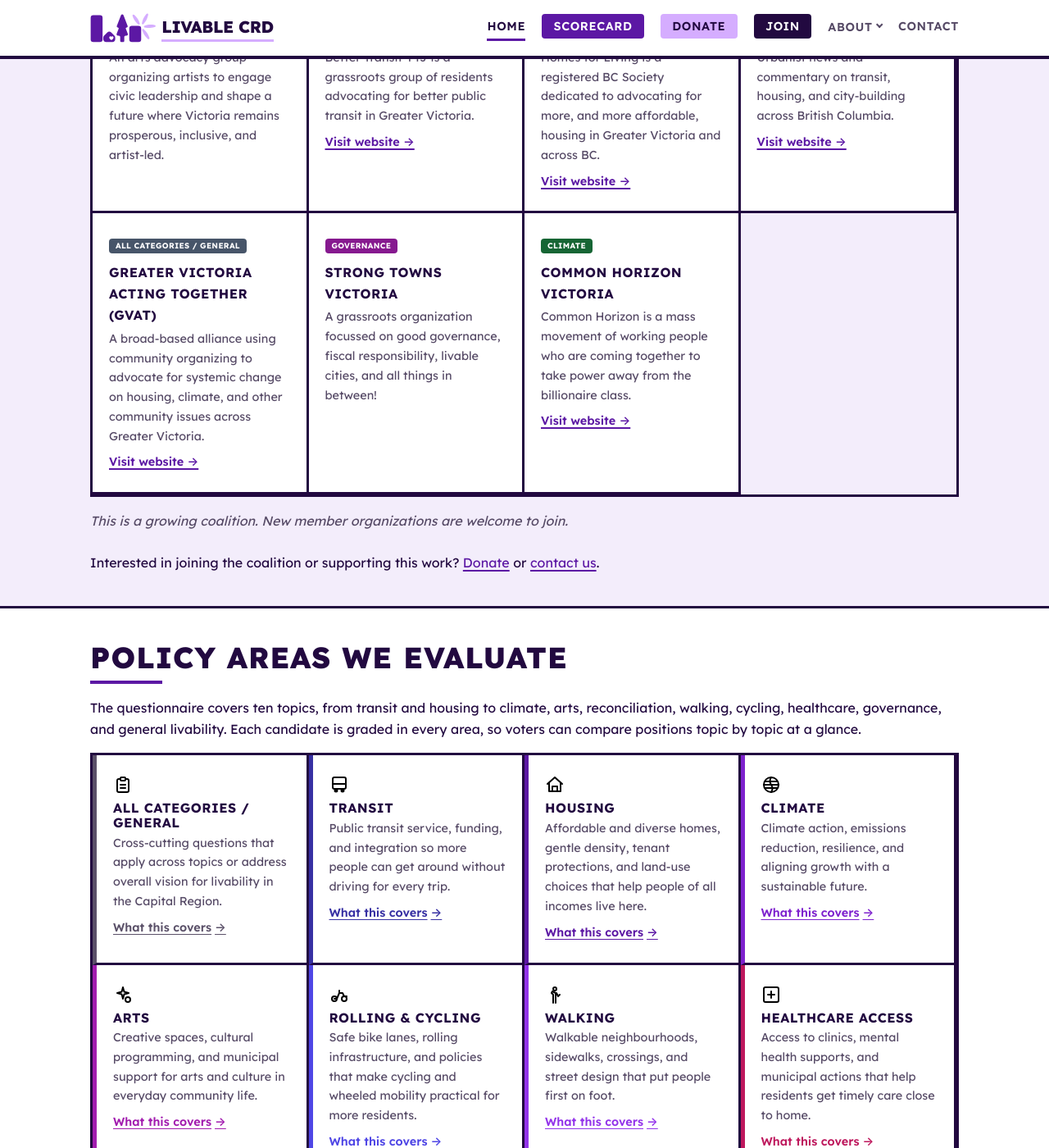
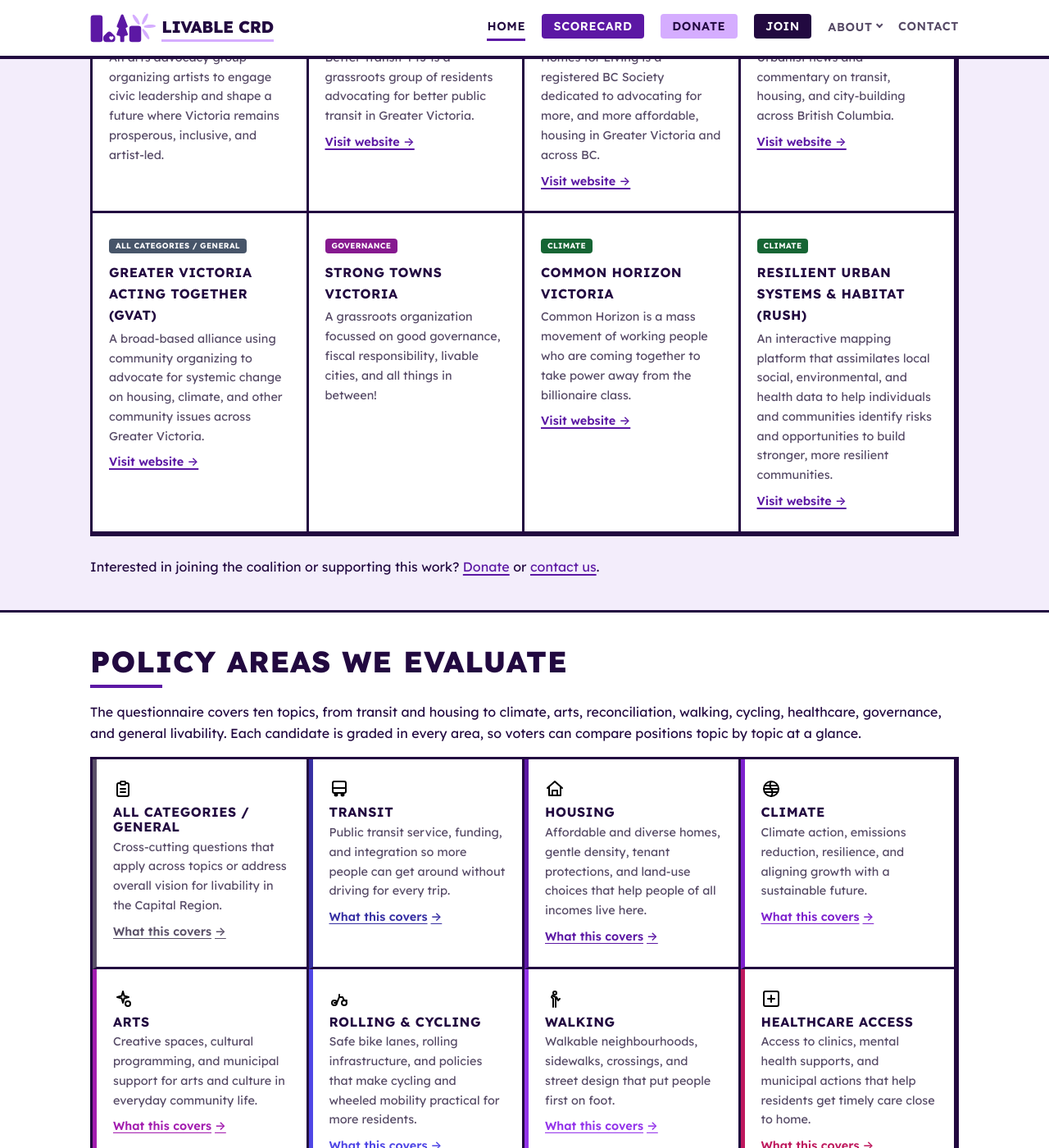
Before and after one commit to LaputanMachines/livable-crd-website, a Jekyll site: the page built from index.md, in a window 1280 px wide and 1400 px high, scrolled down 2248 px. Shown: the whole window at 82% size. Built offline with Jekyll 4.4.1, drawn with Linux system fonts in a browser that asks for light colours.

Commit message:
feat(partners): add RUSH, drop coalition growth note
Add Resilient Urban Systems & Habitat (RUSH) to the coalition roster
under the climate category.

Remove the "This is a growing coalition" line from the homepage partner
section, along with the now-unused .partner-list-note style.

Co-Authored-By: Claude Opus 5 (1M context) <noreply@anthropic.com>

```diff
--- a/_data/partners.yml
+++ b/_data/partners.yml
@@ -60,3 +60,7 @@
   note: Common Horizon is a mass movement of working people who are coming together to take power away from the billionaire class.
   url: https://www.instagram.com/chcvictoriabc/
   category: climate
+- name: Resilient Urban Systems & Habitat (RUSH)
+  note: An interactive mapping platform that assimilates local social, environmental, and health data to help individuals and communities identify risks and opportunities to build stronger, more resilient communities.
+  url: https://whatstherush.earth/
+  category: climate
--- a/_sass/_components.scss
+++ b/_sass/_components.scss
@@ -816,14 +816,6 @@ p + .partner-list {
   border: $border-weight solid $color-text;
 }
 
-// Growth note under the coalition roster: signals the coalition can still grow.
-.partner-list-note {
-  margin-top: $space-sm;
-  margin-bottom: 0;
-  font-style: italic;
-  color: $color-muted;
-}
-
 .partner-list li {
   background: $color-surface;
   border: none;
--- a/index.md
+++ b/index.md
@@ -106,9 +106,6 @@ description: >-
       </li>
       {% endfor %}
     </ul>
-    <p class="partner-list-note">
-      This is a growing coalition. New member organizations are welcome to join.
-    </p>
     <p class="content-follow-up">
       Interested in joining the coalition or supporting this work?
       <a href="{{ '/donate/' | relative_url }}">Donate</a>
```
